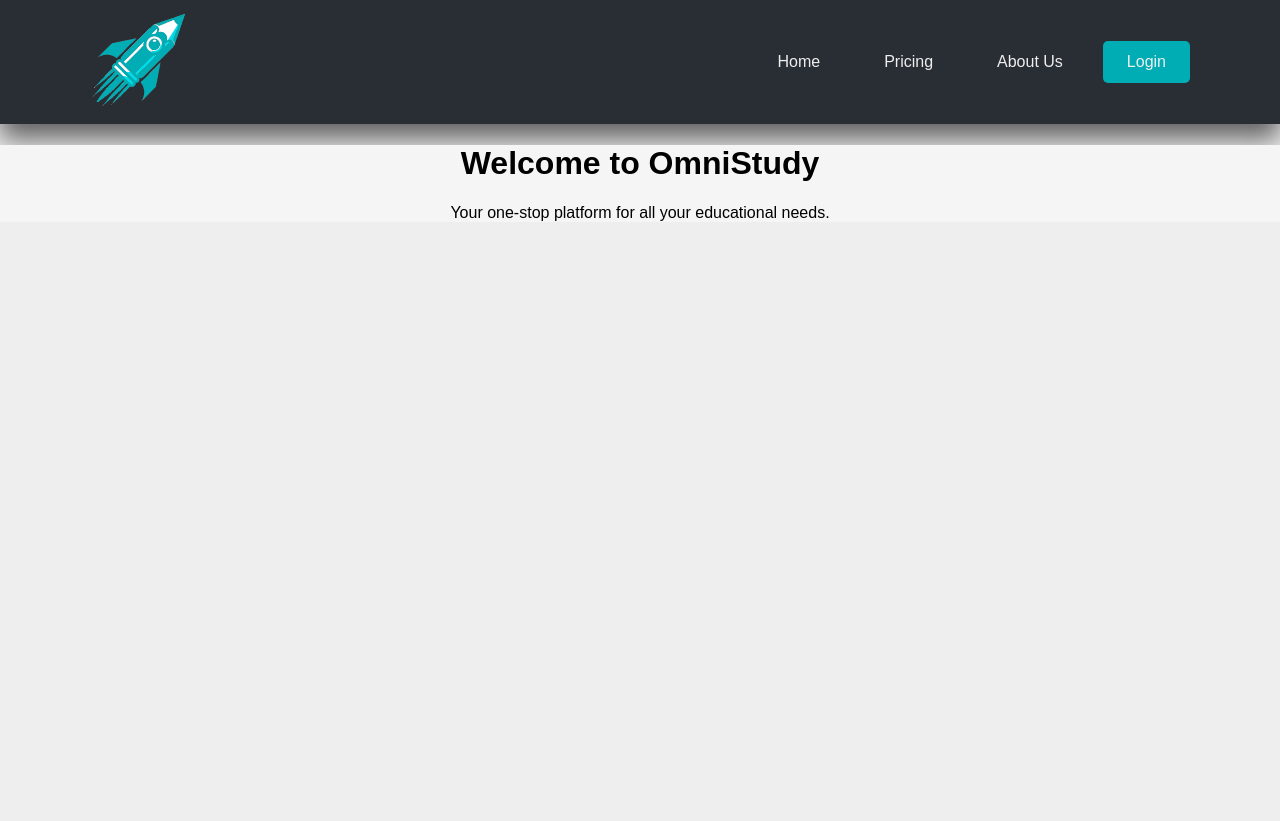
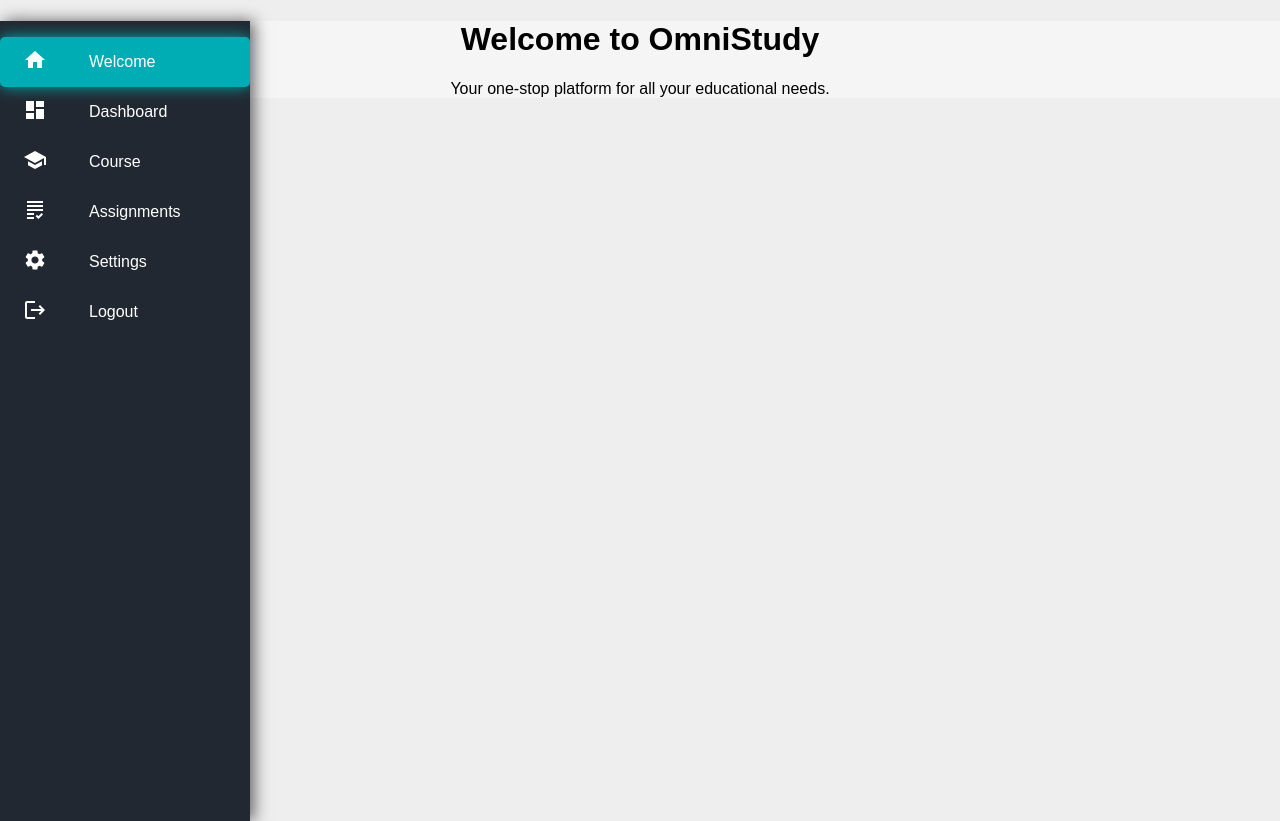
Before and after one commit to omnistudy-ai/omnistudy-test, a React (Create React App) app in the folder client/: page /app in a window 1280 px wide. Before the commit the page ends 800 px from the top, so only its background shows below. Built offline with nearby package versions, Linux system fonts and the light colour scheme; no server answers.

Commit message:
added NavbarData file, as well as merged from main and connected my branches together

```diff
--- a/client/src/app/components/nav/Navbar.css
+++ b/client/src/app/components/nav/Navbar.css
@@ -1,45 +1,51 @@
-.navbar {
+.sidebar{
+  width: 250px;
+  height: 100vh;
+  background-color: #222831;
+  overflow-x: hidden;
+  position: absolute;
+  box-shadow: 4px 0 15px rgba(0,0,0,.6);
+  font-family: sans-serif;
+
+}
+.sidebarList{
+  width: 100%;
+  height: auto;
+  padding: 0;
+}
+.sidebarList .row:hover{
+  cursor: pointer;
+  background-color: #00adb5;
+  border-radius: 5px;
+  box-shadow: 0 0 15px #00adb5;
+
+}
+.sidebarList #active{
+  background-color: #00adb5;
+  border-radius: 5px;
+  box-shadow: 0 0 15px #00adb5;
+
+}
+.sidebarList .row{
+  width: 100%;
+  height: 50px;
+  list-style-type: none;
+  margin: 0;
   display: flex;
-  justify-content: space-around;
-  background-color: #292e34;
-  padding: 10px 20px;
-  font-family: sans-serif;
-  box-sizing: border-box;
-  box-shadow: 0 15px 25px rgba(0, 0, 0, 0.6);
-}
-
-.navbar .container {
-  display: flex;
-  justify-content: space-between;
+  flex-direction: row;
+  color: white;
+  justify-content: center;
   align-items: center;
 }
 
-.navbar-logo img {
-  height: 100px;
-  width: auto;
+.row #icon{
+  flex: 30%;
+
+
 }
 
-.navbar a,
-.navbar button {
-  color: #eeeeee;
-  text-decoration: none;
-  padding: 12px 24px;
-  transition: all 0.3s;
-  border-radius: 5px;
-  margin-left: 1rem;
+.row #title{
+  flex: 70%;
+  margin-left: 20px; text-align: left;
+
 }
-
-.navbar a:hover,
-.navbar button:hover {
-  background-color: #00adb5;
-  color: #eeeeee;
-  border-radius: 5px;
-  box-shadow: 0 0 15px #00adb5;
-}
-
-.navbar button {
-  background-color: #00adb5;
-  border: none;
-  border-radius: 5px;
-  cursor: pointer;
-}
--- a/client/src/app/components/nav/Navbar.tsx
+++ b/client/src/app/components/nav/Navbar.tsx
@@ -1,7 +1,6 @@
 import { Link, useNavigate } from "react-router-dom";
-import Container from "../../../web/components/UI/Container";
-import logo from "../../assets/OmniStudy-logo2.png";
 import "./Navbar.css";
+import { NavbarData } from "./NavbarData";
 function Navbar() {
     const navigate = useNavigate();
 
@@ -10,19 +9,25 @@ function Navbar() {
     };
 
     return (
-    <header className="navbar">
-      <Container>
-        <div className="navbar-logo">
-          <img src={logo} alt="" />
+        <div className="sidebar">
+            <ul className="sidebarList">
+                {NavbarData.map((val,key)=>{
+                    return (
+                        <li
+                        key={ key }
+                        id={  window.location.pathname == val.link ? "active" : "" }
+                        className="row"
+                        onClick={() => {
+                            window.location.pathname = val.link
+                        }}
+                        >
+                            <div id="icon" >{ val.icon }</div>
+                            <div id="title" >{ val.title }</div>
+                        </li>
+                    )
+                })}
+            </ul>
         </div>
-        <nav>
-          <Link to="/">Home</Link>
-          <Link to="/Pricing">Pricing</Link>
-          <Link to="/About">About Us</Link>
-          <button onClick={handleLoginClick}>Login</button>
-        </nav>
-      </Container>
-    </header>
+
     );
-}
-export default Navbar;
+} export default Navbar;
--- /dev/null
+++ b/client/src/app/components/nav/NavbarData.tsx
@@ -0,0 +1,40 @@
+import HomeIcon from '@mui/icons-material/Home';
+import CourseIcon from '@mui/icons-material/School';
+import AssignmentsIcon from '@mui/icons-material/Grading';
+import SettingsIcon from '@mui/icons-material/Settings';
+import LogoutIcon from '@mui/icons-material/Logout';
+import DashboardIcon from '@mui/icons-material/Dashboard';
+
+
+export const NavbarData = [
+    {
+        title: "Welcome",
+        icon: <HomeIcon />,
+        link: "/app"
+    },
+    {
+        title: "Dashboard",
+        icon: <DashboardIcon />,
+        link: "/app/dashboard"
+    },
+    {
+        title: "Course",
+        icon: <CourseIcon />,
+        link: "/app/Course"
+    },
+    {
+        title: "Assignments",
+        icon: <AssignmentsIcon />,
+        link: "/app/Assignments"
+    },
+    {
+        title: "Settings",
+        icon: <SettingsIcon />,
+        link: "/app/Settings"
+    },
+    {
+        title: "Logout",
+        icon: <LogoutIcon />,
+        link: "/logout"
+    },
+]
```
Lines whose indentation alone changed are shown as unchanged.
